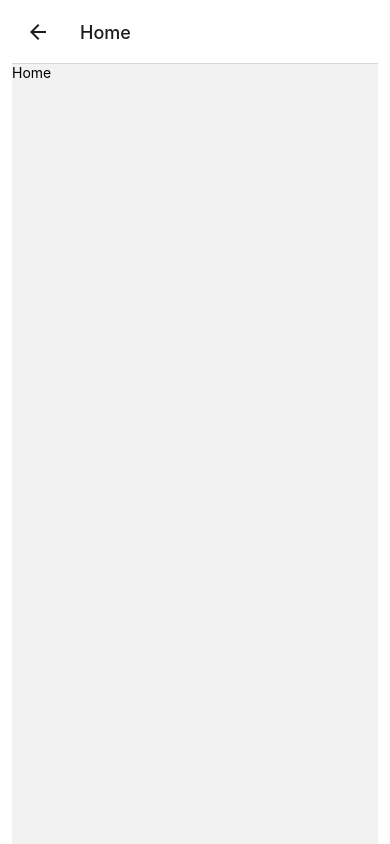
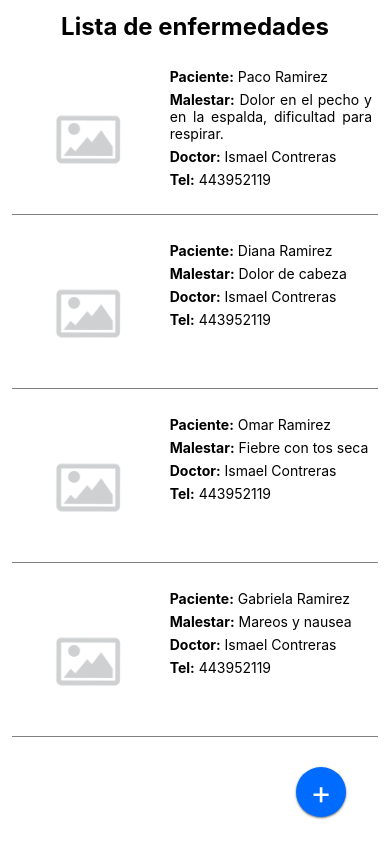
Before and after one commit to AlxsGar/Sick-Journal, a React Native app: screen /Home in a window 390 px wide. Built offline with nearby package versions, Linux system fonts and the light colour scheme.

Commit message:
Pre date-picker and native camera support

```diff
--- a/App.js
+++ b/App.js
@@ -1,5 +1,5 @@
 import { StatusBar } from "expo-status-bar";
-import { Platform, SafeAreaView, StyleSheet, Text, View } from "react-native";
+import { Platform, SafeAreaView, StyleSheet, View } from "react-native";
 import { NavigationContainer } from "@react-navigation/native";
 import { createNativeStackNavigator } from "@react-navigation/native-stack";
 import Login from "./screens/Login/Login";
@@ -9,10 +9,10 @@ const Stack = createNativeStackNavigator();
 
 export default function App() {
   return (
-    <SafeAreaView style={{ flex: 1 }}>
+    <SafeAreaView style={{ flex: 1}}>
       <View style={styles.container}>
-        <NavigationContainer>
-          <Stack.Navigator initialRouteName="login">
+        <NavigationContainer theme={{colors: 'white'}}>
+          <Stack.Navigator screenOptions={{headerShown: false}} initialRouteName="login">
             <Stack.Screen name="login" component={Login} />
             <Stack.Screen name="Home" component={Home} />
           </Stack.Navigator>
--- /dev/null
+++ b/Modals/NewItemModal.js
@@ -0,0 +1,103 @@
+import {
+  Button,
+  Modal,
+  SafeAreaView,
+  ScrollView,
+  StyleSheet,
+  Text,
+  TextInput,
+  View,
+} from "react-native";
+import Colors from "../util/Colors";
+import ExitButton from "../components/Buttons/ExitButton";
+import { useState } from "react";
+
+function NewItemModal({ active, onExit }) {
+
+
+  return (
+    <Modal visible={active} animationType="slide">
+      <SafeAreaView style={{ flex: 1 }}>
+        <ScrollView>
+          <View style={styles.header}>
+            <Text style={styles.title}>Registro del Paciente</Text>
+            <ExitButton onExit={onExit} />
+          </View>
+          <View style={styles.formContainer}>
+            <View style={styles.formGroup}>
+              <Text style={styles.label}>Paciente: </Text>
+              <TextInput
+                style={styles.inputDesign}
+                placeholder="Ingresa el nombre del paciente"
+              />
+            </View>
+            <View style={styles.formGroup}>
+              <Text style={styles.label}>Doctor: </Text>
+              <TextInput
+                style={styles.inputDesign}
+                placeholder="Ingresa el nombre del doctor atendiendo"
+              />
+            </View>
+            <View style={styles.formGroup}>
+              <Text style={styles.label}>Télefono: </Text>
+              <TextInput
+                style={styles.inputDesign}
+                placeholder="Ingresa el télefono del paciente"
+              />
+            </View>
+            <View style={styles.formGroup}>
+              <Text style={styles.label}>Malestar: </Text>
+              <TextInput
+                multiline={true}
+                numberOfLines={5}
+                style={[styles.inputDesign, styles.textArea]}
+                placeholder="Detalla los malestares presentes del paciente"
+              />
+            </View>
+            <View style={styles.formGroup}>
+              <Text style={styles.label}>Fecha: </Text>
+
+            </View>
+          </View>
+        </ScrollView>
+      </SafeAreaView>
+    </Modal>
+  );
+}
+
+const styles = StyleSheet.create({
+  header: {
+    padding: 12,
+    flexDirection: "row",
+    alignItems: "center",
+    justifyContent: "space-between",
+  },
+  title: {
+    color: "#979797",
+    fontWeight: "bold",
+    fontSize: 24,
+  },
+  formContainer: {
+    padding: 12,
+  },
+  formGroup: {
+    marginVertical: 6,
+  },
+  label: {
+    fontSize: 18,
+    fontWeight: "bold",
+    color: Colors.accentColor,
+    marginBottom: 3,
+  },
+  inputDesign: {
+    backgroundColor: "#F1F1F1",
+    padding: 6,
+    borderRadius: 6,
+  },
+  textArea: {
+    textAlignVertical: "top",
+    overflow: "scroll",
+  },
+});
+
+export default NewItemModal;
--- a/app.json
+++ b/app.json
@@ -15,7 +15,8 @@
       "**/*"
     ],
     "ios": {
-      "supportsTablet": true
+      "supportsTablet": true,
+      "bundleIdentifier": "com.anonymous.sickjournal"
     },
     "android": {
       "adaptiveIcon": {
--- /dev/null
+++ b/components/Buttons/ActionButton.js
@@ -0,0 +1,58 @@
+import { Pressable, StyleSheet, Text, View } from "react-native";
+import Colors from "../../util/Colors";
+
+function ActionButton({ onPress }) {
+  return (
+    <View style={styles.buttonDesign}>
+      <Pressable
+        style={({ pressed }) =>
+          pressed
+            ? [styles.buttonInnerContainer, styles.pressed]
+            : styles.buttonInnerContainer
+        }
+        onPress={onPress}
+        android_ripple={Colors.accentColor200}
+      >
+        <Text style={styles.buttonContent}>+</Text>
+      </Pressable>
+    </View>
+  );
+}
+
+const styles = StyleSheet.create({
+  buttonDesign: {
+    flexDirection: "row",
+    justifyContent: "flex-end",
+    margin: 12,
+    position: "absolute",
+    alignItems: "center",
+    justifyContent: "center",
+    right: 20,
+    bottom: 15,
+  },
+  buttonInnerContainer: {
+    width: 50,
+    height: 50,
+    borderRadius: 25,
+    backgroundColor: Colors.accentColor,
+    alignItems: "center",
+    justifyContent: "center",
+    elevation: 3,
+    shadowColor: "#000",
+    shadowOffset: {
+      width: 0,
+      height: 1,
+    },
+    shadowOpacity: 0.58,
+    shadowRadius: 2.22,
+  },
+  buttonContent: {
+    color: "white",
+    fontSize: 32,
+  },
+  pressed: {
+    opacity: 0.75,
+  },
+});
+
+export default ActionButton;
--- /dev/null
+++ b/components/Buttons/ExitButton.js
@@ -0,0 +1,35 @@
+import { Pressable, StyleSheet, Text, View } from "react-native";
+import Colors from "../../util/Colors";
+
+function ExitButton({onExit}) {
+  return (
+    <View style={styles.buttonDesign}>
+      <Pressable
+        style={({ pressed }) =>
+          pressed
+            ? [styles.buttonInnerContainer, styles.pressed]
+            : styles.buttonInnerContainer
+        }
+        onPress={onExit}
+        android_ripple={Colors.accentColor200}
+      >
+        <Text style={styles.buttonContent}>x</Text>
+      </Pressable>
+    </View>
+  )
+};
+
+const styles = StyleSheet.create({
+    buttonInnerContainer: {
+      backgroundColor: 'transparent',
+    },
+    buttonContent: {
+      color: "black",
+      fontSize: 24,
+    },
+    pressed: {
+      opacity: 0.75,
+    },
+  });
+
+export default ExitButton
--- a/components/Cards/ItemCard.js
+++ b/components/Cards/ItemCard.js
@@ -1,12 +1,47 @@
-import { View } from "react-native"
+import { Image, StyleSheet, Text, View } from "react-native";
 
-
-function ItemCard() {
+function ItemCard({patientData}) {
   return (
-    <View>
-
+    <View style={styles.cardContainer}>
+      <View style={styles.imageContainer}>
+        <Image style={styles.medicNote} source={require("../../assets/Images/no-image.png")} />
+      </View>
+      <View style={styles.infoContainer}>
+        <Text style={styles.patientInfo}><Text style={styles.span}>Paciente:</Text> {patientData.name}</Text>
+        <Text style={styles.patientInfo}><Text style={styles.span}>Malestar:</Text> {patientData.symptoms}</Text>
+        <Text style={styles.patientInfo}><Text style={styles.span}>Doctor:</Text> {patientData.doctor}</Text>
+        <Text style={styles.patientInfo}><Text style={styles.span}>Tel:</Text> {patientData.phoneNo}</Text>
+      </View>
     </View>
-  )
+  );
 }
 
-export default ItemCard
+const styles = StyleSheet.create({
+  cardContainer: {
+    flexDirection: "row",
+    borderBottomWidth: 0.5,
+    borderColor: "gray",
+    height: 150,
+    marginVertical: 12,
+  },
+  imageContainer: {
+    flex: 3,
+  },
+  medicNote: {
+    width: '100%',
+    height: '100%'
+  },
+  infoContainer: {
+    flex: 4,
+    marginHorizontal: 6,
+  },
+  patientInfo: {
+    textAlign: 'justify',
+    marginVertical: 3,
+  },
+  span: {
+    fontWeight: 'bold',
+  }
+});
+
+export default ItemCard;
--- a/screens/Home/Home.js
+++ b/screens/Home/Home.js
@@ -1,12 +1,48 @@
-import React from 'react'
-import { Text, View } from 'react-native'
+import React, { useState } from "react";
+import { FlatList, StyleSheet, Text, View } from "react-native";
+import ItemCard from "../../components/Cards/ItemCard";
+
+import { patientData } from "../../util/Data";
+import ActionButton from "../../components/Buttons/ActionButton";
+import NewItemModal from "../../Modals/NewItemModal";
 
 function Home() {
+  const [activeModal, setActiveModal] = useState(false);
+  const retrievedPatientData = patientData;
+
+  const addNewItemHandler = () => {
+    modalHandler();
+  };
+
+  const modalHandler = () => [
+    setActiveModal(!activeModal)
+  ]
+
   return (
-    <View>
-        <Text>Home</Text>
+    <View style={styles.homeContainer}>
+      <Text style={styles.homeTitle}>Lista de enfermedades</Text>
+      <FlatList
+        data={retrievedPatientData}
+        renderItem={({ item }) => <ItemCard patientData={item} />}
+        keyExtractor={(item) => item.id}
+      />
+
+      <ActionButton onPress={addNewItemHandler} />
+      <NewItemModal active={activeModal} onExit={modalHandler}/>
     </View>
-  )
+  );
 }
 
-export default Home
+const styles = StyleSheet.create({
+  homeTitle: {
+    fontSize: 24,
+    fontWeight: "bold",
+    marginVertical: 12,
+    textAlign: "center",
+  },
+  homeContainer: {
+    flex: 1,
+  },
+});
+
+export default Home;
--- a/util/Data.js
+++ b/util/Data.js
@@ -1,6 +1,39 @@
 const userData = {
-    email: "jhon@mail.com",
-    password: "77@1$",
-}
+  email: "jhon@mail.com",
+  password: "77@1$",
+};
 
-export default userData
+export default userData;
+
+const patientData = [
+  {
+    id: 'a1',
+    name: "Paco Ramirez",
+    symptoms: "Dolor en el pecho y en la espalda, dificultad para respirar.",
+    doctor: "Ismael Contreras",
+    phoneNo: 443952119,
+  },
+  {
+    id: 'b1',
+    name: "Diana Ramirez",
+    symptoms: "Dolor de cabeza",
+    doctor: "Ismael Contreras",
+    phoneNo: 443952119,
+  },
+  {
+    id: 'c1',
+    name: "Omar Ramirez",
+    symptoms: "Fiebre con tos seca",
+    doctor: "Ismael Contreras",
+    phoneNo: 443952119,
+  },
+  {
+    id: 'd1',
+    name: "Gabriela Ramirez",
+    symptoms: "Mareos y nausea",
+    doctor: "Ismael Contreras",
+    phoneNo: 443952119,
+  },
+];
+
+export { patientData };
```
Also changed, not shown: package.json (+5 -3 lines), assets/Images/no-image.png (added), 23 other files (tests, documents, lock files or other folders).
